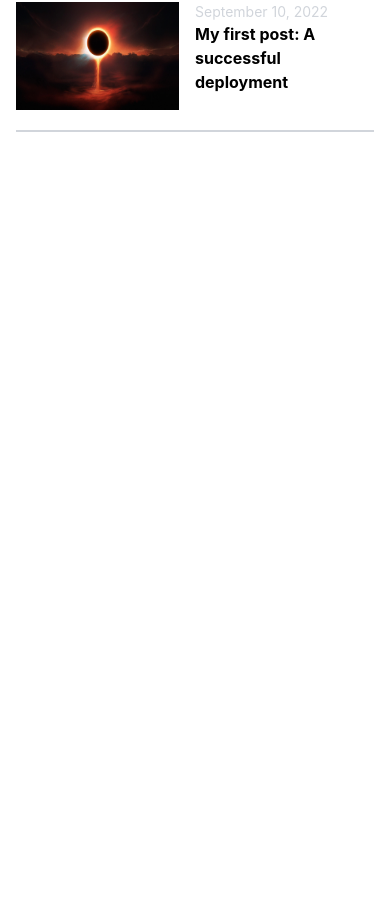
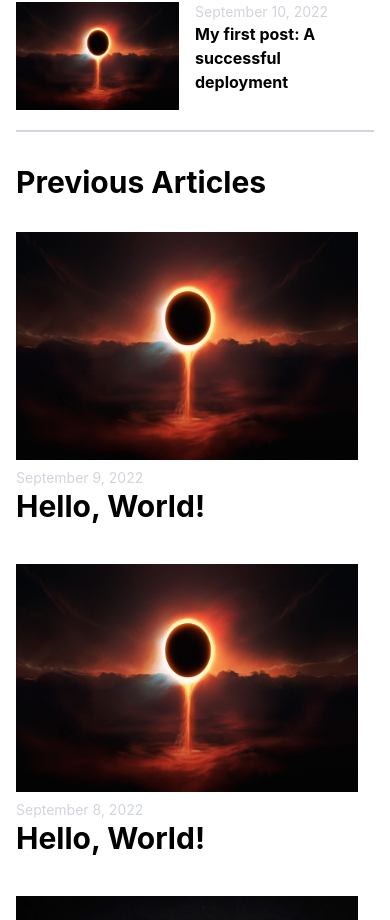
Before and after one commit to wilso663/dev-blog, a Next.js app: page /blog in a window 390 px wide. Shown: the part 1021-1941 px from the top of the page. Before the commit the page ends 1153 px from the top, so only its background shows below. Built offline with nearby package versions, Linux system fonts and the light colour scheme.

Commit message:
Added dummy blog data and finished blog layout for previous articles

```diff
--- /dev/null
+++ b/blog-posts/qq-new.mdx
@@ -0,0 +1,9 @@
+---
+title: 'Hello, World!'
+layout: 'post'
+date: 'September 8, 2022'
+description: Here is the subtitle that will be displayed below the thumbnail image
+thumbnail: /images/post-thumbnail.jpg
+thumbnail-attr: 'Guy Person'
+---
+This is my second post
--- /dev/null
+++ b/blog-posts/qq-new2.mdx
@@ -0,0 +1,9 @@
+---
+title: 'What now? Latest project ideas for building fullstack experience from beginner to more advanced!'
+layout: 'post'
+date: 'September 7, 2022'
+description: Here is the subtitle that will be displayed below the thumbnail image
+thumbnail: /images/mtg-thumbnail.jpg
+thumbnail-attr: 'Guy Person'
+---
+This is another dummy post
--- /dev/null
+++ b/blog-posts/qq-new3.mdx
@@ -0,0 +1,9 @@
+---
+title: 'What to build next? Solo project ideas for building fullstack experience from beginner to intermediate!'
+layout: 'post'
+date: 'September 6, 2022'
+description: Here is the subtitle that will be displayed below the thumbnail image
+thumbnail: /images/nicolas-j-lecler.jpg
+thumbnail-attr: 'Guy Person'
+---
+This is another dummy post
--- /dev/null
+++ b/blog-posts/qq-new4.mdx
@@ -0,0 +1,9 @@
+---
+title: 'What now? Latest project ideas for building fullstack experience from beginner to more advanced!'
+layout: 'post'
+date: 'September 5, 2022'
+description: Here is the subtitle that will be displayed below the thumbnail image
+thumbnail: /images/post-thumbnail.jpg
+thumbnail-attr: 'Guy Person'
+---
+This is another dummy post
--- a/pages/blog.tsx
+++ b/pages/blog.tsx
@@ -26,7 +26,6 @@ const FeaturedArticles:React.FC<PostProps> = ({posts}) => {
   )
 }
 const Blog: React.FC<PostProps> = ({posts}: PostProps) => {
-
   //Because there will always be 4 featured articles, I'm hard coding the reference to them here
   const mainArticle = posts[0]
   const articleTwo = posts[1]
@@ -100,12 +99,25 @@ const Blog: React.FC<PostProps> = ({posts}: PostProps) => {
             </article>
           </div>
         </div>
-        <div className="articles__previous--main w-full grid grid-cols-1">
+        <h2 className="text-3xl font-bold mt-8 mb-8">Previous Articles</h2>
+        <div className="articles__previous--main w-full grid grid-cols-1 sm:grid-cols-2 md:grid-cols-3">
+
           {otherArticles.map((article, index) => {
             return (
-              <div>
+            <article key={index} className='grid grid-cols-1 pb-5 mr-4 mb-5'>
+              <div className="">
+                <Thumbnail
+                  slug={article.slug}
+                  title={article.title}
+                  src={article.thumbnail}
+                />
+              </div>
+              <div className="article__previous--other-info " >
+                <p className="text-sm text-gray-300 mt-2">{article.date}</p>
+                <p className="text-3xl sm:text-2xl md:text-lg lg:text-2xl font-bold">{article.title}</p>
+              </div>
+            </article>
 
-              </div>
             )
           })}
         </div>
```
